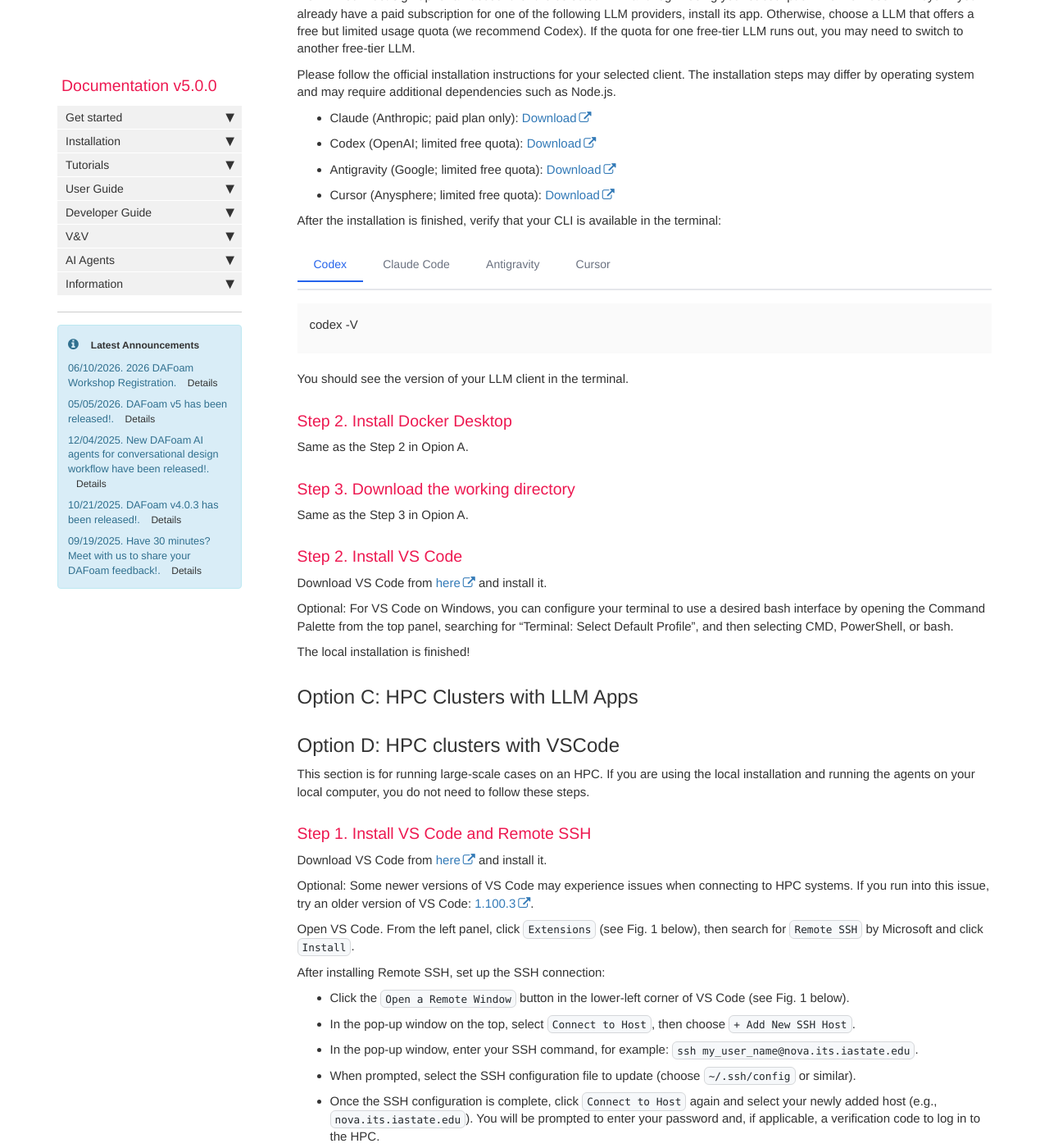
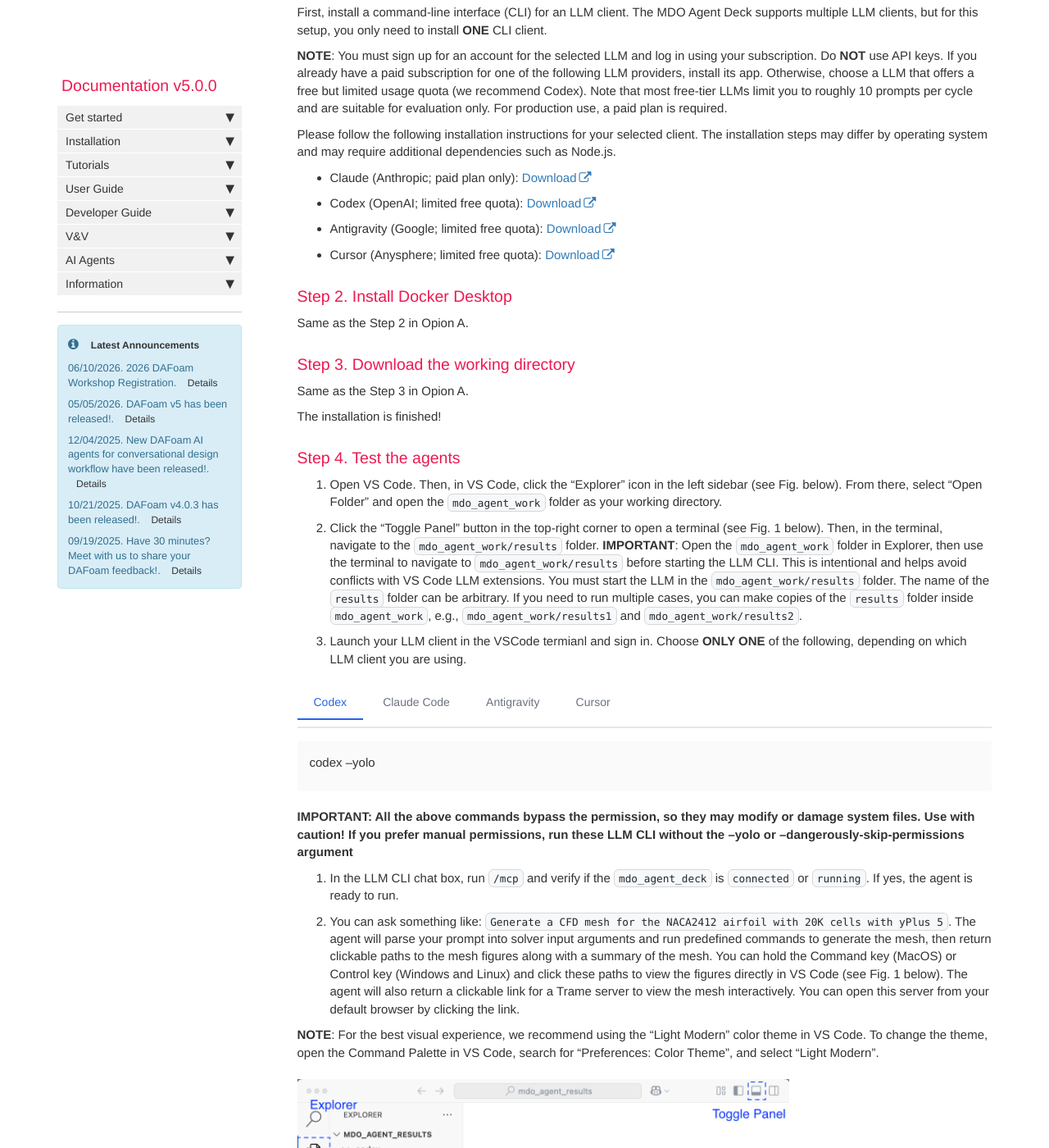
Before and after one commit to DAFoam/DAFoam.github.io, a Jekyll site: the page built from pages/mydoc/mydoc_ai_agent_installation_new.md, in a window 1280 px wide and 1400 px high, scrolled down 3050 px. Shown: the whole window at 82% size. Built offline with Jekyll 4.4.1, drawn with Linux system fonts in a browser that asks for light colours; comment, search, counter and statistics services are not loaded; some of the changed text lies outside the part shown.

Commit message:
content update

```diff
--- a/pages/mydoc/mydoc_ai_agent_installation_new.md
+++ b/pages/mydoc/mydoc_ai_agent_installation_new.md
@@ -20,14 +20,18 @@ This option works for both Windows, and MacOS, and it is the easiest way to run
 
 First, install an LLM Desktop App. The MDO Agent Deck supports multiple LLMs, but for this setup, you only need to install **ONLY ONE** LLLM app.
 
-**NOTE**: You must sign up for an account for the selected LLM and log in using your subscription. Do **NOT** use API keys. If you already have a paid subscription for one of the following LLM providers, install its app. Otherwise, choose a LLM that offers a free but limited usage quota (we recommend Codex). If the quota for one free-tier LLM runs out, you may need to switch to another free-tier LLM. Note that most free-tier LLMs limit you to roughly 10 prompts per cycle and are suitable for evaluation only. For production use, a paid plan is required.
+**NOTE**: You must sign up for an account for the selected LLM and log in using your subscription. Do **NOT** use API keys. If you already have a paid subscription for one of the following LLM providers, install its app. Otherwise, choose a LLM that offers a free but limited usage quota (we recommend Codex). Note that most free-tier LLMs limit you to roughly 10 prompts per cycle and are suitable for evaluation only. For production use, a paid plan is required.
 
 - Claude (Anthropic; paid plan only): [Download](https://claude.com/download)
 - Codex (OpenAI; limited free quota): [Download](https://chatgpt.com/codex/)
 
 ### Step 2. Install Docker Desktop
 
-Download and install the Docker Desktop app for [MacOS](https://docs.docker.com/desktop/setup/install/mac-install), [Windows](https://docs.docker.com/desktop/setup/install/windows-install), or [Linux](https://docs.docker.com/desktop/setup/install/linux).
+Download and install the Docker Desktop app for:
+
+- [MacOS](https://docs.docker.com/desktop/setup/install/mac-install)
+- [Windows](https://docs.docker.com/desktop/setup/install/windows-install)
+- [Linux](https://docs.docker.com/desktop/setup/install/linux)
 
 After the Docker Desktop is installed, open it and keep it open.
 
@@ -45,7 +49,7 @@ Unzip it and you will see a folder called `mdo_agent_work-docker`. Rename it to
 
 **IMPORTANT**: Do not manually create a folder and use it as the LLM's working directory. You must use `mdo_agent_work`. This is because `mdo_agent_work/results` contains pre-defined LLM configuration files (hidden by default). You do not need to modify these configuration files.
 
-The local installation is finished!
+The installation is finished!
 
 ### Step 4. Test the agents
 
@@ -105,39 +109,14 @@ Option B also supports both Windows and MacOS, and it relies on VSCode and LLM c
 
 First, install a command-line interface (CLI) for an LLM client. The MDO Agent Deck supports multiple LLM clients, but for this setup, you only need to install **ONE** CLI client.
 
-**NOTE**: You must sign up for an account for the selected LLM and log in using your subscription. Do **NOT** use API keys. If you already have a paid subscription for one of the following LLM providers, install its app. Otherwise, choose a LLM that offers a free but limited usage quota (we recommend Codex). If the quota for one free-tier LLM runs out, you may need to switch to another free-tier LLM.
+**NOTE**: You must sign up for an account for the selected LLM and log in using your subscription. Do **NOT** use API keys. If you already have a paid subscription for one of the following LLM providers, install its app. Otherwise, choose a LLM that offers a free but limited usage quota (we recommend Codex). Note that most free-tier LLMs limit you to roughly 10 prompts per cycle and are suitable for evaluation only. For production use, a paid plan is required.
 
-Please follow the official installation instructions for your selected client. The installation steps may differ by operating system and may require additional dependencies such as Node.js.
+Please follow the following installation instructions for your selected client. The installation steps may differ by operating system and may require additional dependencies such as Node.js.
 
 - Claude (Anthropic; paid plan only): [Download](https://docs.anthropic.com/en/docs/claude-code/getting-started)
 - Codex (OpenAI; limited free quota): [Download](https://help.openai.com/en/articles/11096431)
 - Antigravity (Google; limited free quota): [Download](https://antigravity.google/download#antigravity-cli)
 - Cursor (Anysphere; limited free quota): [Download](https://cursor.com/cli)
-
-After the installation is finished, verify that your CLI is available in the terminal:
-
-<div class="tab-container" data-tab-group="platform">
-<div class="tab-buttons">
-<button class="tab-button">Codex</button>
-<button class="tab-button">Claude Code</button>
-<button class="tab-button">Antigravity</button>
-<button class="tab-button">Cursor</button>
-</div>
-<div class="tab-content">
-codex -V
-</div>
-<div class="tab-content">
-claude -V
-</div>
-<div class="tab-content">
-agy --version
-</div>
-<div class="tab-content">
-agent -v
-</div>
-</div>
-
-You should see the version of your LLM client in the terminal.
 
 
 ### Step 2. Install Docker Desktop
@@ -148,17 +127,51 @@ Same as the Step 2 in Opion A.
 
 Same as the Step 3 in Opion A.
 
-### Step 2. Install VS Code
+The installation is finished!
 
-Download VS Code from [here](https://code.visualstudio.com/download) and install it.
+### Step 4. Test the agents
 
-Optional: For VS Code on Windows, you can configure your terminal to use a desired bash interface by opening the Command Palette from the top panel, searching for "Terminal: Select Default Profile", and then selecting CMD, PowerShell, or bash.
+1. Open VS Code. Then, in VS Code, click the "Explorer" icon in the left sidebar (see Fig. below). From there, select "Open Folder" and open the `mdo_agent_work` folder as your working directory.
 
-The local installation is finished!
+2. Click the "Toggle Panel" button in the top-right corner to open a terminal (see Fig. 1 below). Then, in the terminal, navigate to the `mdo_agent_work/results` folder. **IMPORTANT**: Open the `mdo_agent_work` folder in Explorer, then use the terminal to navigate to `mdo_agent_work/results` before starting the LLM CLI. This is intentional and helps avoid conflicts with VS Code LLM extensions. You must start the LLM in the `mdo_agent_work/results` folder. The name of the `results` folder can be arbitrary. If you need to run multiple cases, you can make copies of the `results` folder inside `mdo_agent_work`, e.g., `mdo_agent_work/results1` and `mdo_agent_work/results2`.
+
+3. Launch your LLM client in the VSCode termianl and sign in. Choose **ONLY ONE** of the following, depending on which LLM client you are using.
+
+<div class="tab-container" data-tab-group="platform">
+<div class="tab-buttons">
+<button class="tab-button">Codex</button>
+<button class="tab-button">Claude Code</button>
+<button class="tab-button">Antigravity</button>
+<button class="tab-button">Cursor</button>
+</div>
+<div class="tab-content">
+codex --yolo
+</div>
+<div class="tab-content">
+claude --dangerously-skip-permissions
+</div>
+<div class="tab-content">
+agy --dangerously-skip-permissions
+</div>
+<div class="tab-content">
+agent --yolo
+</div>
+</div>
+
+**IMPORTANT: All the above commands bypass the permission, so they may modify or damage system files. Use with caution! If you prefer manual permissions, run these LLM CLI without the --yolo or --dangerously-skip-permissions argument**
+
+5. In the LLM CLI chat box, run `/mcp` and verify if the `mdo_agent_deck` is `connected` or `running`. If yes, the agent is ready to run.
+
+6. You can ask something like: `Generate a CFD mesh for the NACA2412 airfoil with 20K cells with yPlus 5`. The agent will parse your prompt into solver input arguments and run predefined commands to generate the mesh, then return clickable paths to the mesh figures along with a summary of the mesh. You can hold the Command key (MacOS) or Control key (Windows and Linux) and click these paths to view the figures directly in VS Code (see Fig. 1 below). The agent will also return a clickable link for a Trame server to view the mesh interactively. You can open this server from your default browser by clicking the link.
+
+**NOTE**: For the best visual experience, we recommend using the "Light Modern" color theme in VS Code. To change the theme, open the Command Palette in VS Code, search for "Preferences: Color Theme", and select "Light Modern".
+
+<img src="{{ site.url }}{{ site.baseurl }}/images/tutorials/AI-local-vscode.png" style="width:600px !important;" />
+
+Fig. An example of the VS Code interface for Codex. Other LLMs have similer interfaces
+
 
 ## Option C: HPC Clusters with LLM Apps
-
-
 
 
 
```
